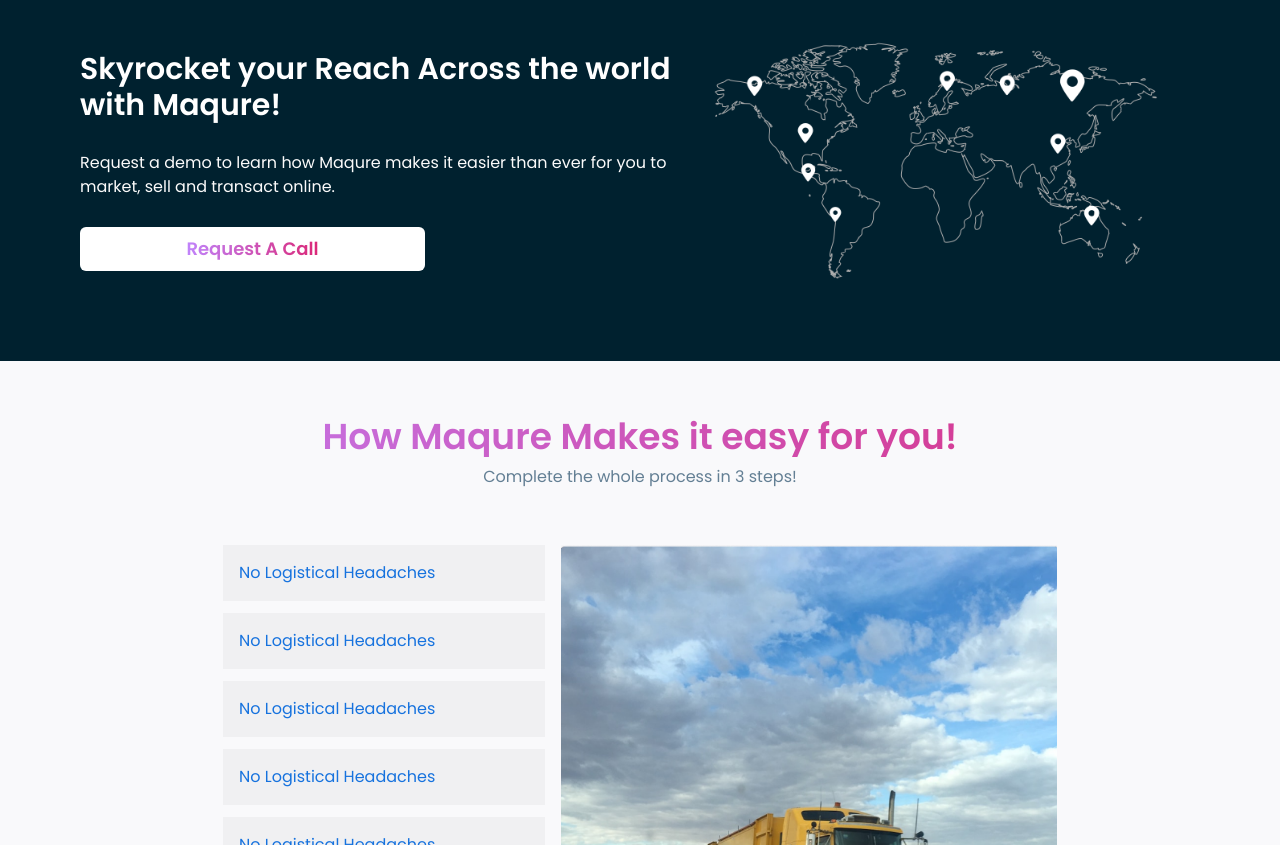
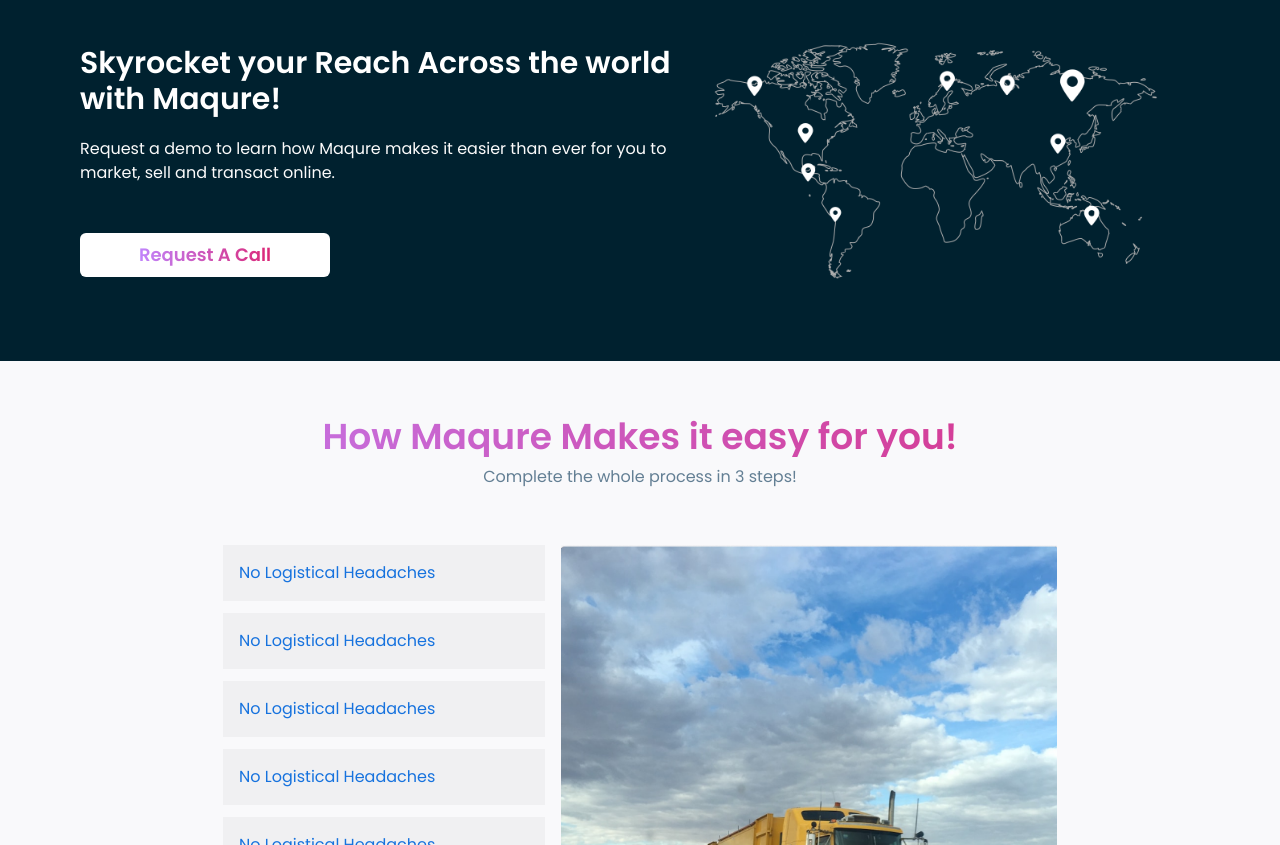
Before and after one commit to maheshpatil132/internship_frontend, a React (Create React App) app: page /onboard in a window 1280 px wide. Shown: the part 1740-2585 px from the top of the page. Built offline with nearby package versions, Linux system fonts and the light colour scheme.

Commit message:
added routing

```diff
--- a/src/components/Map.js
+++ b/src/components/Map.js
@@ -3,11 +3,11 @@ import map from '../images/map.png'
 const Map = () => {
   return (
     <div className='flex items-center px-20 py-10 justify-around bg-[#00212F] text-white'>
-      <div className=" flex-1 space-y-7">
-        <h1 className=' font-semibold text-3xl'>Skyrocket your Reach Across the world with Maqure! </h1>
-        <p className=' text-base text-[#FBFBFB]'>Request a demo to learn how Maqure makes it easier than ever for you to market, sell and transact online.
+      <div className=" flex-1 ">
+        <h1 className=' mb-5 font-semibold text-3xl'>Skyrocket your Reach Across the world with Maqure! </h1>
+        <p className=' text-base mb-12 text-[#FBFBFB]'>Request a demo to learn how Maqure makes it easier than ever for you to market, sell and transact online.
         </p>
-        <button className=' p-2 px-4 w-[345px] rounded-md bg-white'> <span className=' font-semibold text-lg text-center text-transparent bg-clip-text bg-gradient-to-r from-purple-400 to-pink-600'> Request A Call </span></button>
+        <button className=' p-2 px-4 w-[250px] rounded-md bg-white'> <span className=' font-semibold text-lg text-center text-transparent bg-clip-text bg-gradient-to-r from-purple-400 to-pink-600'> Request A Call </span></button>
       </div>
 
       <div className=" w-[33rem]">
```
